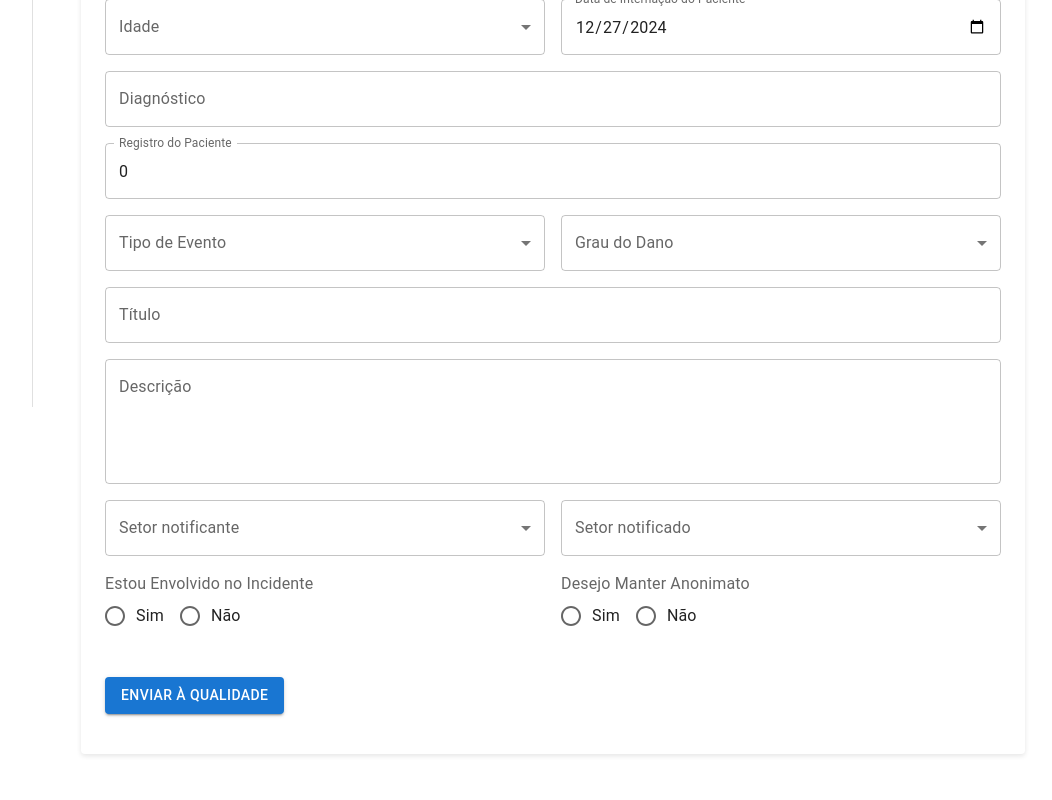
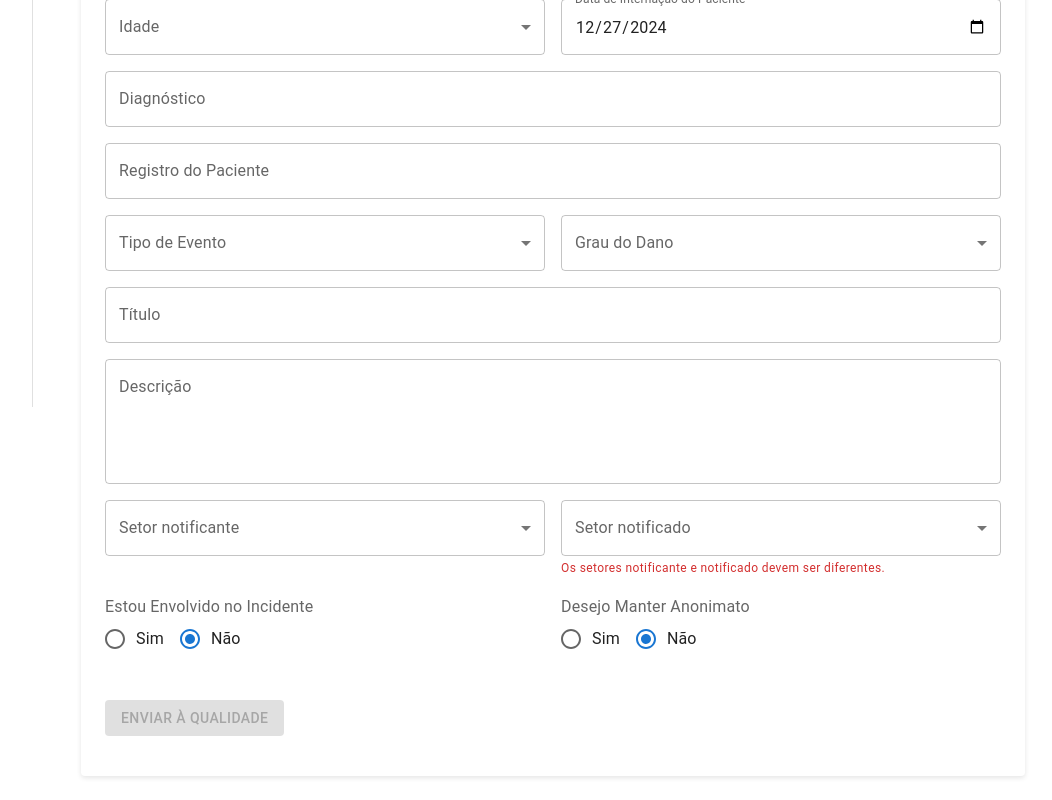
Before and after one commit to igorcarmona-git/QualySystem, a Next.js app: page /system/notify/notifyreg in a window 1280 px wide. Shown: the part 393-1193 px from the top of the page, without its empty margins (207-1259 px from the left). Before the commit the page ends 1171 px from the top, so only its background shows below. Built offline with nearby package versions, Linux system fonts and the light colour scheme.

Commit message:
try fix form notifications

```diff
--- a/src/app/system/notify/notifyreg/page.tsx
+++ b/src/app/system/notify/notifyreg/page.tsx
@@ -21,38 +21,39 @@ import { AGE_RANGE, DAMAGE_DEGREE, PATIENT_RACE, SECTORS, TYPE_NOTIFICATION } fr
 import { notifySchema } from "@/utils/validations/notifySchema";
 import { zodResolver } from "@hookform/resolvers/zod";
 import { useForm } from "react-hook-form";
-import { z } from "zod";
+import * as z from 'zod';
 
 // Inferindo os tipos com base no schema Zod
 type NotifyForm = z.infer<typeof notifySchema>;
 
-const defaultValues = notifySchema.parse({});
-
 export default function NotifyReg() {
-  const {
-    register,
-    handleSubmit,
-    formState: { errors },
-    watch,
-  } = useForm<NotifyForm>({
+  const { register, handleSubmit, formState: { errors }, watch } = useForm<NotifyForm>({
     resolver: zodResolver(notifySchema),
-    defaultValues: defaultValues,
+    defaultValues: {
+      dateOccurrence: new Date().toISOString().split('T')[0],
+      timeOccurrence: "00:00",
+      admissionDate: new Date().toISOString().split('T')[0],
+    },
     mode: "onSubmit",
   });
 
-   // Observação de campos para validações condicionais
+   // Observation of fields for conditional validations
    const sectorNotify = watch("sectorNotify");
    const sectorNotified = watch("sectorNotified");
    const typeNotify = watch("typeNotify");
 
   // Validations
   const isSectorsEqual: boolean =
-    sectorNotify === sectorNotified && sectorNotify !== '';
+    sectorNotify === sectorNotified && sectorNotify !== 0;
   const isNotifyNC: boolean = typeNotify === "Não conformidade";
 
-  // Função para envio dos dados
+  // Function to send the form data
   const onSubmit = (data: NotifyForm) => {
-    console.log("Dados validados:", data);
+    try{
+      console.log("Dados validados:", data);
+    }catch(error){
+      console.error("Erro ao enviar os dados:", error);
+    }
   };
 
   return (
@@ -65,15 +66,15 @@ export default function NotifyReg() {
           boxShadow: "0px 2px 5px rgba(0,0,0,0.1)",
         }}
       >
-        {/* Título */}
+        {/* Title Page */}
         <Typography variant="h5" fontWeight="bold" gutterBottom marginBottom={4}>
           Registrar Notificação
         </Typography>
 
-        {/* Formulário */}
+        {/* Form */}
         <form onSubmit={handleSubmit(onSubmit)}>
           <Grid container spacing={2}>
-            {/* Data e Hora da Ocorrência */}
+            {/* Date and Time of Occurrence */}
             <Grid item xs={12} sm={6}>
               <TextField
                 fullWidth
@@ -97,13 +98,14 @@ export default function NotifyReg() {
               />
             </Grid>
 
-            {/* Tipo de Notificação */}
+            {/* Type of Notification */}
             <Grid item xs={12}>
               <FormControl fullWidth>
                 <InputLabel id="typeNotifyLabel">Tipo de Notificação</InputLabel>
                 <Select
                   labelId="typeNotifyLabel"
                   label="Tipo de Notificação"
+                  type="string"
                   {...register("typeNotify")}
                   error={!!errors.typeNotify}
                 >
@@ -117,12 +119,13 @@ export default function NotifyReg() {
               </FormControl>
             </Grid>
 
-            {/* Nome do Paciente */}
+            {/* Patient Name */}
             <Grid item xs={12} sm={6}>
               <TextField
                 fullWidth
                 label="Nome do Paciente"
                 variant="outlined"
+                type="string"
                 {...register("patientName")}
                 placeholder="Nome do paciente completo"
                 error={!!errors.patientName}
@@ -130,13 +133,14 @@ export default function NotifyReg() {
               />
             </Grid>
 
-            {/* Sexo e Raça/Cor */}
+            {/* Sex and Race Patient */}
             <Grid item xs={12} sm={3}>
               <FormControl fullWidth>
                 <InputLabel id="patientSexLabel">Sexo</InputLabel>
                 <Select
                   labelId="patientSexLabel"
                   label="Sexo"
+                  type="string"
                   {...register("patientSex")}
                   error={!!errors.patientSex}
                 >
@@ -154,6 +158,7 @@ export default function NotifyReg() {
                       fullWidth
                       labelId="patientRaceLabel"
                       label="Raça/Cor"
+                      type="string"
                       error={!!errors.patientRace}
                       {...register("patientRace")}
                   >
@@ -168,7 +173,7 @@ export default function NotifyReg() {
               </Grid>
             )}
 
-            {/* Idade e Data de Internação */}
+            {/* Age and Admission Date */}
             {!isNotifyNC && (
               <>
                 <Grid item xs={12} sm={6}>
@@ -177,6 +182,7 @@ export default function NotifyReg() {
                     <Select
                       labelId="agePatientLabel"
                       label="Idade"
+                      type="string"
                       {...register("patientAge")}
                       error={!!errors.patientAge}
                       >
@@ -204,20 +210,21 @@ export default function NotifyReg() {
               </>
             )}
 
-            {/* Diagnóstico */}
+            {/* Diagnostic and Patient Register */}
             <Grid item xs={12}>
               <TextField
                 fullWidth
                 label="Diagnóstico"
                 variant="outlined"
                 placeholder="Diagnóstico do paciente"
+                type="string"
                 {...register("diagnostic")}
                 error={!!errors.diagnostic}
                 helperText={errors.diagnostic?.message}
               />
             </Grid>
 
-            {/* Registro do Paciente */}
+            {/* Patient Register */}
             <Grid item xs={12}>
               <TextField
                 fullWidth
@@ -231,24 +238,25 @@ export default function NotifyReg() {
               />
             </Grid>
 
-            {/* Tipo de Evento */}
+            {/* Type of Event */}
             <Grid item xs={12} sm={6}>
               <FormControl fullWidth>
                 <InputLabel id="eventTypeLabel">Tipo de Evento</InputLabel>
                 <Select
                   labelId="eventTypeLabel"
                   label="Tipo de Evento"
+                  type="string"
                   {...register("eventType")}
                   error={!!errors.eventType}
                 >
-                  <MenuItem value="1">Evento 1</MenuItem>
-                  <MenuItem value="2">Evento 2</MenuItem>
+                  <MenuItem value="Evento 1">Evento 1</MenuItem>
+                  <MenuItem value="Evento 2">Evento 2</MenuItem>
                 </Select>
                 {errors.eventType && <FormHelperText error>{errors.eventType.message}</FormHelperText>}
               </FormControl>
             </Grid>
 
-            {/* Grau do Dano */}
+            {/* Damage Degree */}
             {!isNotifyNC && (
               <Grid item xs={12} sm={6}>
                 <FormControl fullWidth>
@@ -256,6 +264,7 @@ export default function NotifyReg() {
                   <Select
                     labelId="damageDegreeLabel"
                     label="Grau do Dano"
+                    type="string"
                     {...register("damageDegree")}
                     error={!!errors.damageDegree}
                   >
@@ -270,12 +279,13 @@ export default function NotifyReg() {
               </Grid>
             )}
 
-            {/* Título e Descrição */}
+            {/* Title and Description */}
             <Grid item xs={12}>
               <TextField
                 fullWidth
                 label="Título"
                 variant="outlined"
+                type="string"
                 placeholder="Título da notificação"
                 {...register("title")}
                 error={!!errors.title}
@@ -287,6 +297,7 @@ export default function NotifyReg() {
                 fullWidth
                 label="Descrição"
                 variant="outlined"
+                type="string"
                 multiline
                 rows={4}
                 placeholder="Descreva o incidente com detalhes"
@@ -296,18 +307,19 @@ export default function NotifyReg() {
               />
             </Grid>
 
-            {/* Notificante e Notificado */}
+            {/* Sectors Notify and Notified */}
             <Grid item xs={12} sm={6}>
               <FormControl fullWidth>
                 <InputLabel id="sectorNotifyLabel">Setor notificante</InputLabel>
                 <Select
                   labelId="sectorNotifyLabel"
                   label="Setor notificante"
+                  type="number"
                   {...register("sectorNotify")}
                   error={!!errors.sectorNotify}
                 >
                   {SECTORS.map((sector) => (
-                    <MenuItem key={sector.id} value={sector.name}>
+                    <MenuItem key={sector.numbercdc} value={sector.numbercdc}>
                       {sector.name}
                     </MenuItem>
                   ))}
@@ -321,11 +333,12 @@ export default function NotifyReg() {
                 <Select
                   labelId="sectorNotifiedLabel"
                   label="Setor notificado"
+                  type="number"
                   {...register("sectorNotified")}
                   error={!!errors.sectorNotified}
                 >
                   {SECTORS.map((sector) => (
-                    <MenuItem key={sector.id} value={sector.name}>
+                    <MenuItem key={sector.numbercdc} value={sector.numbercdc}>
                       {sector.name}
                     </MenuItem>
                   ))}
@@ -337,12 +350,13 @@ export default function NotifyReg() {
               )}
             </Grid>
 
-            {/* Envolvido no Incidente e Desejo Anonimato */}
+            {/* Involved and Anonymous */}
             <Grid item xs={12} sm={6}>
               <FormControl component="fieldset">
                 <FormLabel component="legend">Estou Envolvido no Incidente</FormLabel>
                 <RadioGroup
                   row
+                  defaultValue={"no"}
                   {...register("involved")}
                 >
                   <FormControlLabel value="yes" control={<Radio />} label="Sim" />
@@ -356,6 +370,7 @@ export default function NotifyReg() {
                 <FormLabel component="legend">Desejo Manter Anonimato</FormLabel>
                 <RadioGroup
                   row
+                  defaultValue={"no"}
                   {...register("anonymous")}
                 >
                   <FormControlLabel value="yes" control={<Radio />} label="Sim" />
@@ -366,7 +381,7 @@ export default function NotifyReg() {
             </Grid>
 
 
-            {/* Botão de Envio */}
+            {/* Submit Button */}
             <Grid item xs={12}>
               <Button
                 disabled={isSectorsEqual}
--- a/src/utils/validations/notifySchema.ts
+++ b/src/utils/validations/notifySchema.ts
@@ -14,30 +14,30 @@ export const notifySchema = z.object({
     .default(today),
   timeOccurrence: z
     .string()
-    .nonempty("A hora de ocorrência é obrigatória.")
-    .default("00:00"),
-  typeNotify: z.string().toLowerCase().default(""),
-  patientName: z.string().default(""),
-  patientSex: z.string().default(""),
-  patientRace: z.string().default(""),
-  patientAge: z.string().default("0"),
+    .nonempty("A hora de ocorrência é obrigatória."),
+  typeNotify: z.string().nonempty("O tipo de notificação é obrigatório."),
+  patientName: z.string().nonempty("O nome do paciente é obrigatório."),
+  patientSex: z.string().nonempty("O sexo do paciente é obrigatório."),
+  patientRace: z.string().optional(),
+  patientAge: z.string().optional(),
   admissionDate: z
     .string()
+    .nonempty("A data de internação é obrigatória.")
     .refine(
       (value) => value <= today,
       { message: "A data de internação não pode ser maior que a data atual." }
     )
     .default(today),
-  diagnostic: z.string().default(""),
+  diagnostic: z.string().nonempty("O diagnóstico é obrigatório."),
   registerPatient: z.string().regex(/^[0-9]+$/, "O registro do paciente deve ser um número.").default("0"),
-  eventType: z.string().default(""),
-  damageDegree: z.string().default(""),
-  title: z.string().default(""),
-  description: z.string().default(""),
-  sectorNotify: z.string().default(""),
-  sectorNotified: z.string().default(""),
-  involved: z.string().default(""),
-  anonymous: z.string().default(""),
+  eventType: z.string().nonempty("O tipo de evento é obrigatório."),
+  damageDegree: z.string().optional(),
+  title: z.string().nonempty("O título é obrigatório."),
+  description: z.string().nonempty("A descrição é obrigatória."),
+  sectorNotify: z.number().int().nonnegative("O setor notificante é obrigatório."),
+  sectorNotified: z.number().int().nonnegative("O setor notificado é obrigatório."),
+  involved: z.string(),
+  anonymous: z.string(),
 });
 
 export type NotifySchema = z.infer<typeof notifySchema>;
```
